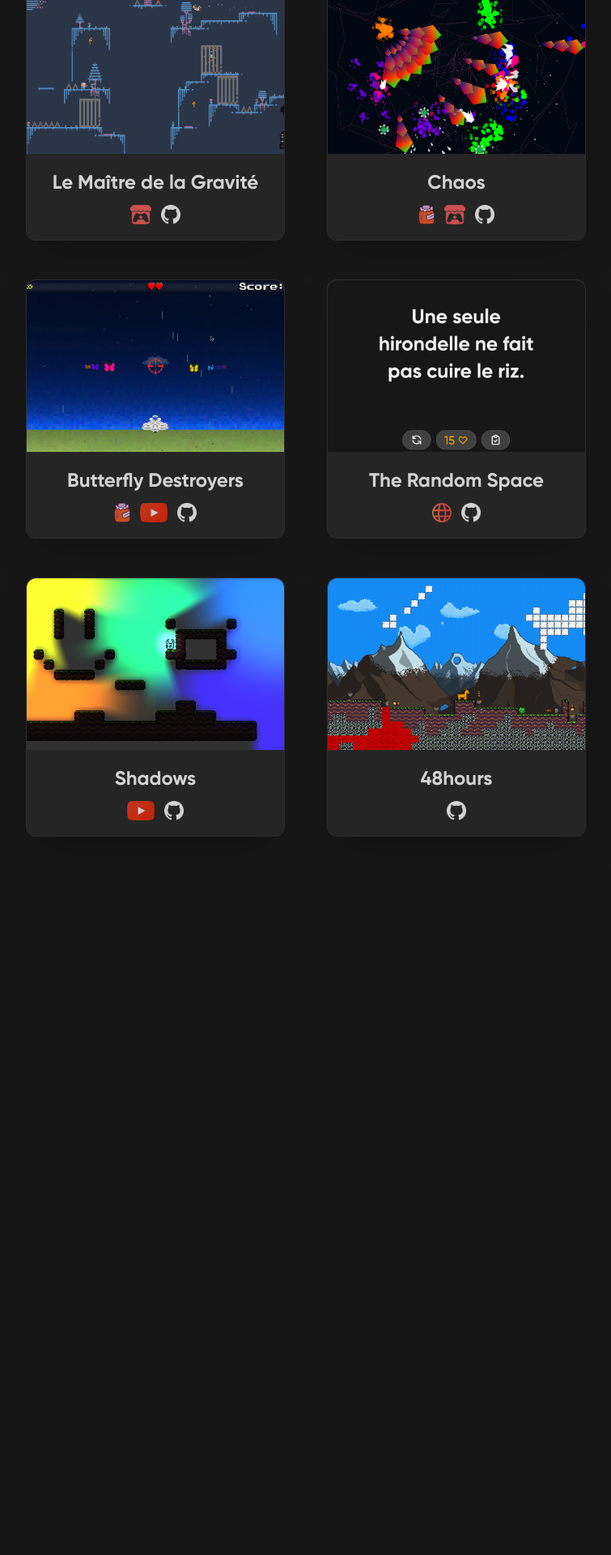
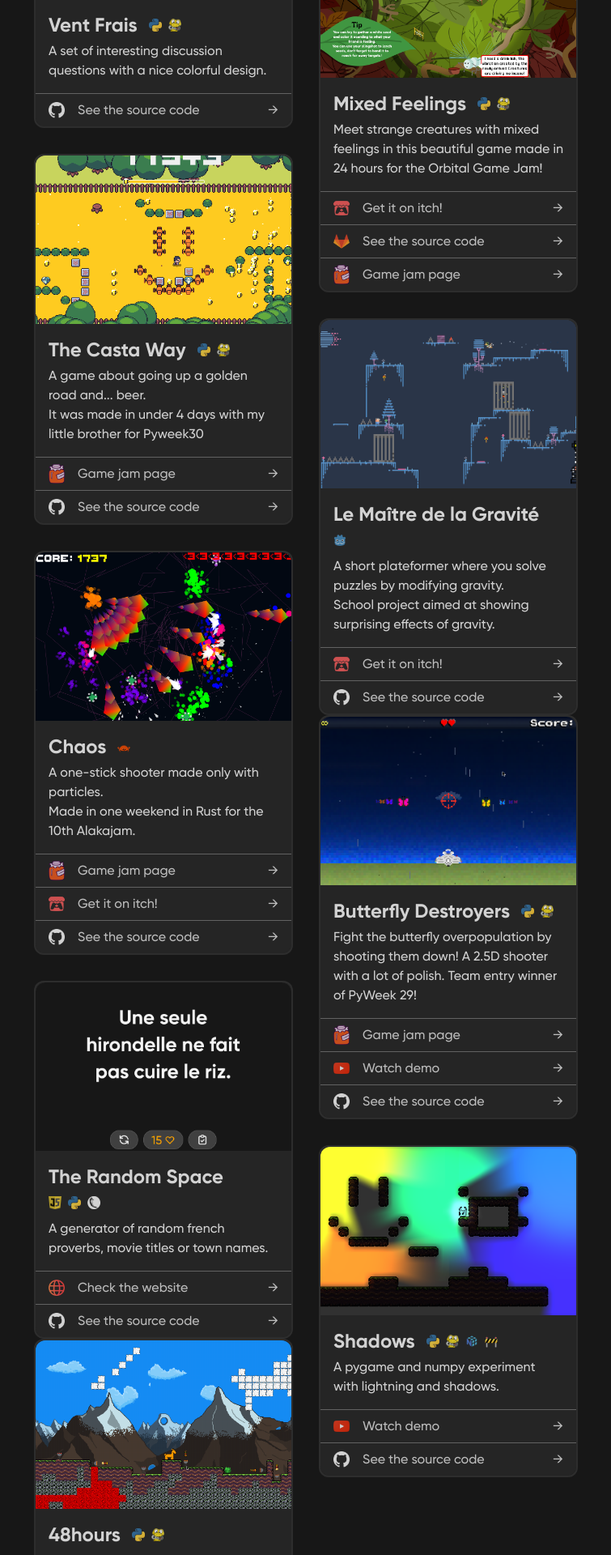
Before and after one commit to ddorn/cozyfractal.com, a FastAPI app: page /showcase in a window 1280 px wide. Shown: the part 1904-3824 px from the top of the page at 81% size, without its empty margins (262-1017 px from the left). Before the commit the page ends 2937 px from the top, so only its background shows below. Run offline with FastAPI, Linux system fonts and the light colour scheme.

Commit message:
improve showcase visual

```diff
--- a/app.py
+++ b/app.py
@@ -23,9 +23,9 @@ async def home_redirect():
 async def blog_redirect():
     return RedirectResponse("https://ddorn.gitlab.io")
 
-# @app.get("/cv", response_class=HTMLResponse)
-# async def cv(request: Request):
-    # return templates.TemplateResponse("cv.html", {"request": request})
+@app.get("/oldcv", response_class=HTMLResponse)
+async def oldcv(request: Request):
+    return templates.TemplateResponse("cv.html", {"request": request})
 
 @app.get("/cv", response_class=RedirectResponse)
 async def cv_redirect():
--- a/static/random.js
+++ b/static/random.js
@@ -114,13 +114,7 @@ const translations = {
     reach: 'Language: Reach',
     algorand: 'Runs on the Algorand blockchain',
     numpy: 'Library: Numpy',
-    // On links
-    jam: 'Game jam page',
-    gitlab: 'See the source code',
-    github: 'See the source code',
-    web: 'Go to the website',
-    youtube: 'Watch demo',
-    itch: 'Get it on itch!',
+    pytorch: 'Library: Pytorch',
 };
 // Automatically creat tooltips for everything with a data-tooltip attribute
 document.querySelectorAll('[data-tooltip]').forEach(elem => {
--- a/static/style.css
+++ b/static/style.css
@@ -649,6 +649,10 @@ video {
   z-index: 10;
 }
 
+.m-4 {
+  margin: 1rem;
+}
+
 .m-auto {
   margin: auto;
 }
@@ -673,6 +677,10 @@ video {
   margin-bottom: 1rem;
 }
 
+.mt-1 {
+  margin-top: 0.25rem;
+}
+
 .mt-2 {
   margin-top: 0.5rem;
 }
@@ -713,6 +721,10 @@ video {
   margin-bottom: 1.5rem;
 }
 
+.mb-8 {
+  margin-bottom: 2rem;
+}
+
 .mb-16 {
   margin-bottom: 4rem;
 }
@@ -741,6 +753,10 @@ video {
   display: flex;
 }
 
+.inline-flex {
+  display: inline-flex;
+}
+
 .table {
   display: table;
 }
@@ -757,6 +773,10 @@ video {
   height: 1rem;
 }
 
+.h-5 {
+  height: 1.25rem;
+}
+
 .h-6 {
   height: 1.5rem;
 }
@@ -769,26 +789,18 @@ video {
   height: 2.5rem;
 }
 
+.h-52 {
+  height: 13rem;
+}
+
 .h-64 {
   height: 16rem;
 }
 
-.h-80 {
-  height: 20rem;
-}
-
 .h-96 {
   height: 24rem;
 }
 
-.h-1\/3 {
-  height: 33.333333%;
-}
-
-.h-2\/3 {
-  height: 66.666667%;
-}
-
 .h-full {
   height: 100%;
 }
@@ -797,14 +809,30 @@ video {
   height: 100vh;
 }
 
+.max-h-4 {
+  max-height: 1rem;
+}
+
 .min-h-screen {
   min-height: 100vh;
 }
 
+.w-4 {
+  width: 1rem;
+}
+
+.w-5 {
+  width: 1.25rem;
+}
+
 .w-8 {
   width: 2rem;
 }
 
+.w-80 {
+  width: 20rem;
+}
+
 .w-2\/3 {
   width: 66.666667%;
 }
@@ -823,10 +851,6 @@ video {
 
 .w-screen {
   width: 100vw;
-}
-
-.max-w-sm {
-  max-width: 24rem;
 }
 
 .max-w-max {
@@ -942,6 +966,12 @@ video {
   gap: 1.5rem;
 }
 
+.space-x-2 > :not([hidden]) ~ :not([hidden]) {
+  --tw-space-x-reverse: 0;
+  margin-right: calc(0.5rem * var(--tw-space-x-reverse));
+  margin-left: calc(0.5rem * calc(1 - var(--tw-space-x-reverse)));
+}
+
 .space-x-3 > :not([hidden]) ~ :not([hidden]) {
   --tw-space-x-reverse: 0;
   margin-right: calc(0.75rem * var(--tw-space-x-reverse));
@@ -966,12 +996,6 @@ video {
   margin-bottom: calc(0.5rem * var(--tw-space-y-reverse));
 }
 
-.space-y-3 > :not([hidden]) ~ :not([hidden]) {
-  --tw-space-y-reverse: 0;
-  margin-top: calc(0.75rem * calc(1 - var(--tw-space-y-reverse)));
-  margin-bottom: calc(0.75rem * var(--tw-space-y-reverse));
-}
-
 .space-y-4 > :not([hidden]) ~ :not([hidden]) {
   --tw-space-y-reverse: 0;
   margin-top: calc(1rem * calc(1 - var(--tw-space-y-reverse)));
@@ -1024,6 +1048,10 @@ video {
   border-width: 1px;
 }
 
+.border-t {
+  border-top-width: 1px;
+}
+
 .border-r-4 {
   border-right-width: 4px;
 }
@@ -1041,6 +1069,11 @@ video {
   border-color: rgba(255, 255, 255, var(--tw-border-opacity));
 }
 
+.border-gray-500 {
+  --tw-border-opacity: 1;
+  border-color: rgba(115, 115, 115, var(--tw-border-opacity));
+}
+
 .border-gray-700 {
   --tw-border-opacity: 1;
   border-color: rgba(64, 64, 64, var(--tw-border-opacity));
@@ -1055,11 +1088,6 @@ video {
   border-color: rgba(255, 255, 255, 0.05);
 }
 
-.bg-black {
-  --tw-bg-opacity: 1;
-  background-color: rgba(0, 0, 0, var(--tw-bg-opacity));
-}
-
 .bg-gray-600 {
   --tw-bg-opacity: 1;
   background-color: rgba(82, 82, 82, var(--tw-bg-opacity));
@@ -1115,10 +1143,6 @@ video {
   --tw-bg-opacity: 0.8;
 }
 
-.hover\:bg-opacity-80:hover {
-  --tw-bg-opacity: 0.8;
-}
-
 .bg-cover {
   background-size: cover;
 }
@@ -1169,6 +1193,16 @@ video {
   padding-right: 0.5rem;
 }
 
+.px-4 {
+  padding-left: 1rem;
+  padding-right: 1rem;
+}
+
+.py-2 {
+  padding-top: 0.5rem;
+  padding-bottom: 0.5rem;
+}
+
 .py-10 {
   padding-top: 2.5rem;
   padding-bottom: 2.5rem;
@@ -1214,6 +1248,10 @@ video {
   vertical-align: baseline;
 }
 
+.align-middle {
+  vertical-align: middle;
+}
+
 .text-sm {
   font-size: 0.875rem;
   line-height: 1.25rem;
@@ -1271,6 +1309,11 @@ video {
   color: rgba(245, 245, 245, var(--tw-text-opacity));
 }
 
+.text-gray-200 {
+  --tw-text-opacity: 1;
+  color: rgba(229, 229, 229, var(--tw-text-opacity));
+}
+
 .text-gray-300 {
   --tw-text-opacity: 1;
   color: rgba(212, 212, 212, var(--tw-text-opacity));
@@ -1296,33 +1339,22 @@ video {
   color: rgba(255, 165, 0, var(--tw-text-opacity));
 }
 
+.hover\:text-white:hover {
+  --tw-text-opacity: 1;
+  color: rgba(255, 255, 255, var(--tw-text-opacity));
+}
+
 .hover\:text-gray-50:hover {
   --tw-text-opacity: 1;
   color: rgba(250, 250, 250, var(--tw-text-opacity));
 }
 
-.text-opacity-0 {
-  --tw-text-opacity: 0;
-}
-
-.hover\:text-opacity-100:hover {
-  --tw-text-opacity: 1;
-}
-
 .hover\:underline:hover {
   text-decoration: underline;
 }
 
-.opacity-0 {
-  opacity: 0;
-}
-
 .opacity-80 {
   opacity: 0.8;
-}
-
-.hover\:opacity-100:hover {
-  opacity: 1;
 }
 
 *, ::before, ::after {
@@ -1585,6 +1617,16 @@ a {
   border-top: #f5f5f5 2px solid;
 }
 
+.columns-3-diego {
+  columns: 3;
+  column-gap: 2rem;
+}
+
+.last-rounded-b-xl:last-child {
+  border-bottom-left-radius: 0.75rem;
+  border-bottom-right-radius: 0.75rem;
+}
+
 @media (min-width: 540px) {
   .xs\:h-96 {
     height: 24rem;
@@ -1595,16 +1637,8 @@ a {
 }
 
 @media (min-width: 768px) {
-  .md\:m-6 {
-    margin: 1.5rem;
-  }
-
   .md\:flex {
     display: flex;
-  }
-
-  .md\:w-80 {
-    width: 20rem;
   }
 
   .md\:min-w-max {
--- a/templates/home.html
+++ b/templates/home.html
@@ -21,7 +21,7 @@
         ", "A program to compute prime numbers written in Asciidots, an esoteric langage created with @aaronjanse",
         "https://github.com/ddorn", "Github projects"),
         ("/static/imgs/flyre_gameplay.png", "Game Developer", "
-            I love to create colorful and visually pleasing experiences, and sharpen my problem solving at the same time.
+            I love to create colorful and visually pleasing experiences, and sharpen my problem solving skills at the same time.
         ", "Flyre, a game made with python and pygame, winner of a one week game jam.",
         "/showcase", "Showcase"),
         ("/static/imgs/diego/diego.png", "Diego Dorn",
--- a/templates/macros/macros.html
+++ b/templates/macros/macros.html
@@ -67,42 +67,70 @@
 
 
 {% macro showcase_card(title, legend, image, icons) %} {# kwargs are accepted and are icon_name=url #}
-    <div class="text-white bg-elevation-1 w-full max-w-sm md:w-80 h-80 my-4 md:m-6 rounded-xl inline-block
-                border border-elevation-1 border-2 shadow-2xl shadow
+    <div class="text-white bg-elevation-1 mb-8 rounded-xl grid-item w-80
+                border-elevation-1 border-2
                 transition
                 transform  hover:scale-110 swag-hover">
-        <div class="h-2/3 relative">
+
+        <div class="h-52 relative">
             <img class="w-full h-full object-center object-cover bg-clip-content
                         absolute top-0 left-0
                         bg-gray-600 rounded-t-xl"
                  src="/static/imgs/{{ image }}"
                  alt="{{ title }}"/>
-            <div class="h-full w-full p-6
-                        absolute top-0 left-0
-                        bg-black opacity-0 hover:opacity-100 hover:bg-opacity-80 rounded-t-xl text-opacity-0 hover:text-opacity-100 text-white
-                        transition
-                        flex flex-col justify-center space-y-4">
-                <p>{{ legend | safe }}</p>
-                <div class="flex justify-center space-x-3">
+
+        </div>
+        <div class="bg-gray-800 rounded-b-xl opacity-80 flex flex-col text-left">
+            <div class="m-4">
+
+                <div class="text-2xl font-bold">
+                    <span class="mr-2"> {{ title }} </span>
+                    <div class="inline-flex space-x-2 items-center">
                     {% for name in icons.split() %}
                         <img src="/static/imgs/{{ name }}.png" alt="{{ name }} logo"
-                             class="h-6" data-tooltip="{{ name }}">
+                            class="w-4 max-h-4"
+                                data-tooltip="{{ name }}">
                     {% endfor %}
                     </div>
                 </div>
+
+                <div class="mt-1 ">
+                    {{ legend | safe }}
                 </div>
-        <div class="h-1/3 bg-gray-800 rounded-b-xl opacity-80 flex flex-col justify-center space-y-3">
-            <div class="text-2xl font-bold text-center">
-                {{ title }}
+
             </div>
-            <div class="flex justify-center space-x-3">
+
+            <div class="">
+                <div class="border-white/10">
                     {% for icon_name, url in kwargs.items() %}
-                    <a href="{{ url }}">
+                        <a href="{{ url }}"
+                            class="px-4 flex items-center space-x-4 align-middle border-gray-500 border-t py-2 text-gray-200
+                                transition
+                                hover:bg-gray-700 hover:text-white
+                                last-rounded-b-xl
+                            ">
+                            <div class="w-5 h-5 flex items-center justify-center">
                                 <img src="/static/imgs/{{ icon_name }}.png" alt="{{ name }} logo"
-                             class="h-6 transform transition hover:scale-110" data-tooltip="{{ icon_name }}">
+                                    nope-data-tooltip="{{ icon_name }}">
+                            </div>
+
+                            <span> {{
+                                    {
+                                        "jam": 'Game jam page',
+                                        "gitlab": 'See the source code',
+                                        "github": 'See the source code',
+                                        "web": 'Check the website',
+                                        "youtube": 'Watch demo',
+                                        "itch": 'Get it on itch!',
+                                        "pdf": 'Read the paper',
+                                    }[icon_name]
+                                }}
+                            </span>
+                            <span class="flex-grow text-right">→</span>
                         </a>
                     {% endfor %}
                 </div>
             </div>
         </div>
+    </div>
 {% endmacro %}
--- a/templates/showcase.html
+++ b/templates/showcase.html
@@ -2,7 +2,7 @@
 {% from "macros/macros.html" import icon, showcase_card %}
 
 {% block content %}
-    <h1 class="text-6xl md:text-8xl text-center py-10 z-10">Showcase</h1>
+    <h1 class="text-6xl md:text-8xl text-center py-10 ">Showcase</h1>
     <div class="text-white lg:max-w-screen-lg max-w-max my-4 rounded-xl bg-gray-900 bg-opacity-80
                 border-orange-500 border-2 shadow-2xl shadow
                 md:flex justify-between mx-auto p-6 space-x-6
@@ -60,9 +60,9 @@
 
     <div class="mb-16"></div>
 
-    <div class="mx-auto md:max-w-screen-xl text-center ">
+    <div class="mx-auto md:max-w-screen-xl text-center" id="showcase-grid">
         <!-- {{ showcase_card("Flyre",
-                "A pixelart shmup with a skilltree.<br><br>Winner of the Pygame Community Easter Jam, that lasted a week.",
+                "A pixelart shmup with a skilltree.<br>Winner of the Pygame Community Easter Jam, that lasted a week.",
                 "flyre.png",
                 "python pygame",
                 youtube="https://www.youtube.com/watch?v=_AwWQzmCyjg",
@@ -70,14 +70,7 @@
                 itch="https://cozyfractal.itch.io/flyre",
                 jam="https://itch.io/jam/pygame-community-easter-jam"
             ) }} -->
-        {{ showcase_card("The Fractal Space",
-                "A random fractal generator. <br><br>Enter your name or anything, get a fractal !",
-                "thefractalspace.png",
-                "python javascript flask",
-                web="https://thefractal.space",
-                github="https://github.com/ddorn/thefractal.space"
-            ) }}
-        {{ showcase_card("The Asciidots esolang",
+        {{ showcase_card("The Asciidots programming language",
                 "A 2-dimensional and visual esoteric programming language that I co-created during high-school.",
                 "asciidots_pi.png",
                 "python",
@@ -90,6 +83,21 @@
                 "python javascript reach vue fastapi algorand",
                 web="https://sprig.therandom.space",
                 github="https://github.com/SprigProofs/SPRIG",
+            ) }}
+        {{ showcase_card("The Fractal Space",
+                "A random fractal generator. <br>Enter your name or anything, get a fractal!",
+                "thefractalspace.png",
+                "python javascript flask",
+                web="https://thefractal.space",
+                github="https://github.com/ddorn/thefractal.space"
+            ) }}
+        {{ showcase_card("Goal Misgeneralization as Implicit Goal Conditioning",
+                "A Neurips workshop paper showing that out-of-distribution generalization can vary a lot depending on the seed.",
+                "gm_paper.png",
+                "python pytorch",
+                pdf="https://openreview.net/pdf?id=QT4tXTqTTr",
+                web="https://openreview.net/forum?id=QT4tXTqTTr",
+                github="https://github.com/ddorn/seed-dependent-goals"
             ) }}
         {{ showcase_card("Vent Frais",
                 "A set of interesting discussion questions with a nice colorful design.",
@@ -106,21 +114,21 @@
                 jam="https://itch.io/jam/orbital-game-jam-4",
             ) }}
         {{ showcase_card("The Casta Way",
-                "A game about going up a golden road and... beer.<br><br>It was made in under 4 days with my little brother for Pyweek30",
+                "A game about going up a golden road and... beer.<br>It was made in under 4 days with my little brother for Pyweek30",
                 "thecastaway.png",
                 "python pygame",
                 jam="https://pyweek.org/e/the-casta-way/",
                 github="https://github.com/ddorn/the-casta-way"
             ) }}
         {{ showcase_card("Le Maître de la Gravité",
-                "A short plateformer where you solve puzzles by modifying gravity.<br><br>School project aimed at showing surprising effects of gravity.",
+                "A short plateformer where you solve puzzles by modifying gravity.<br>School project aimed at showing surprising effects of gravity.",
                 "gravity.png",
                 "godot",
                 itch="https://cozyfractal.itch.io/gravity",
                 github="https://github.com/ddorn/gravity"
             ) }}
         {{ showcase_card("Chaos",
-                "A one-stick shooter made only with particles.<br><br>Made in one weekend in Rust for the 10th Alakajam.",
+                "A one-stick shooter made only with particles.<br>Made in one weekend in Rust for the 10th Alakajam.",
                 "chaos.png",
                 "rust",
                 jam="https://alakajam.com/10th-alakajam/984/chaos/",
@@ -128,7 +136,7 @@
                 github="https://github.com/ddorn/alakajam-chaos"
             )  }}
         {{ showcase_card("Butterfly Destroyers",
-                "Fight the butterfly overpopulation by shooting them down!<br><br>A 2.5D shooter with a lot of polish. Team entry winner of PyWeek 29 !",
+                "Fight the butterfly overpopulation by shooting them down! A 2.5D shooter with a lot of polish. Team entry winner of PyWeek 29!",
                 "butterflydestroyers.png",
                 "python pygame",
                 jam="https://pyweek.org/e/PythonixCoders/",
@@ -156,12 +164,24 @@
                 github="https://github.com/ddorn/shadow"
             ) }}
         {{ showcase_card("48hours",
-                "A plateformer with a destructive llama.<br><br>My first full game, made with a friend in 48 hours. Note: we suck at level design!",
+                "A plateformer with a destructive llama.<br>My first full game, made with a friend in 48 hours. Note: we suck at level design!",
                 "48hours.png",
                 "python pygame",
                 github="https://gitlab.com/lama-corp/48hours"
             ) }}
     </div>
+
+    <script src="/static/masonry.pkgd.min.js"></script>
+    <script >
+        var elem = document.querySelector('#showcase-grid');
+        var msnry = new Masonry( elem, {
+        // options
+        itemSelector: '.grid-item',
+        gutter: 32,
+        fitWidth: true,
+        horizontalOrder: true,
+        });
+    </script>
 
     <script src="{{ url_for('static', path='random.js') }}"></script>
     <script>
```
Also changed, not shown: static/source.css (+10 -0 lines), static/imgs/gm_paper.png (added), static/imgs/pdf.png (added), static/imgs/pytorch.png (added), static/masonry.pkgd.min.js (added). Lines whose indentation alone changed are shown as unchanged.
